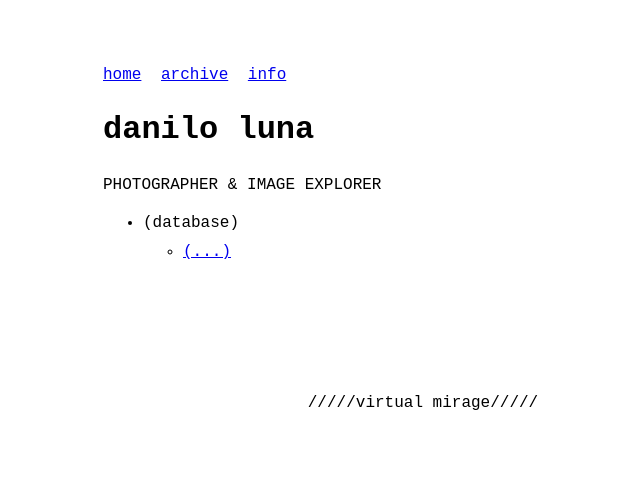
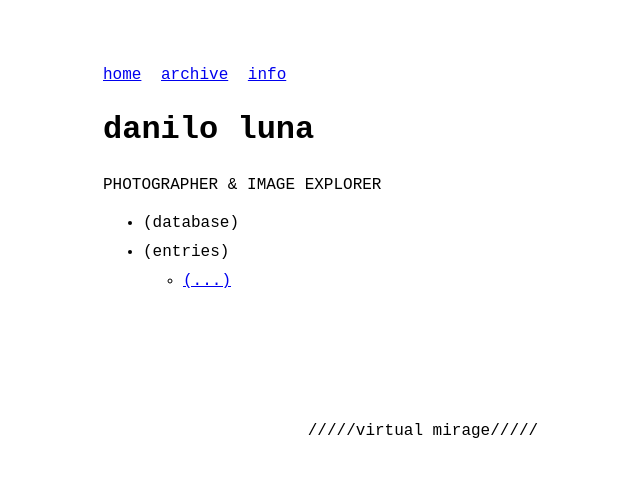
Before and after one commit to odaniloluna/odaniloluna.github.io, a Jekyll site: the page built from index.md, in a window 1280 px wide. Shown: the top 477 px of the page, without its empty margins (217-857 px from the left). Built offline with Jekyll 4.4.1, drawn with Linux system fonts in a browser that asks for light colours.

Commit message:
Update menu.yml

```diff
--- a/_data/menu.yml
+++ b/_data/menu.yml
@@ -3,6 +3,7 @@
 
 entries:
   - title: (database)
+  - title: (entries)
     post_list:
       limit: 0
       show_more: true
```
